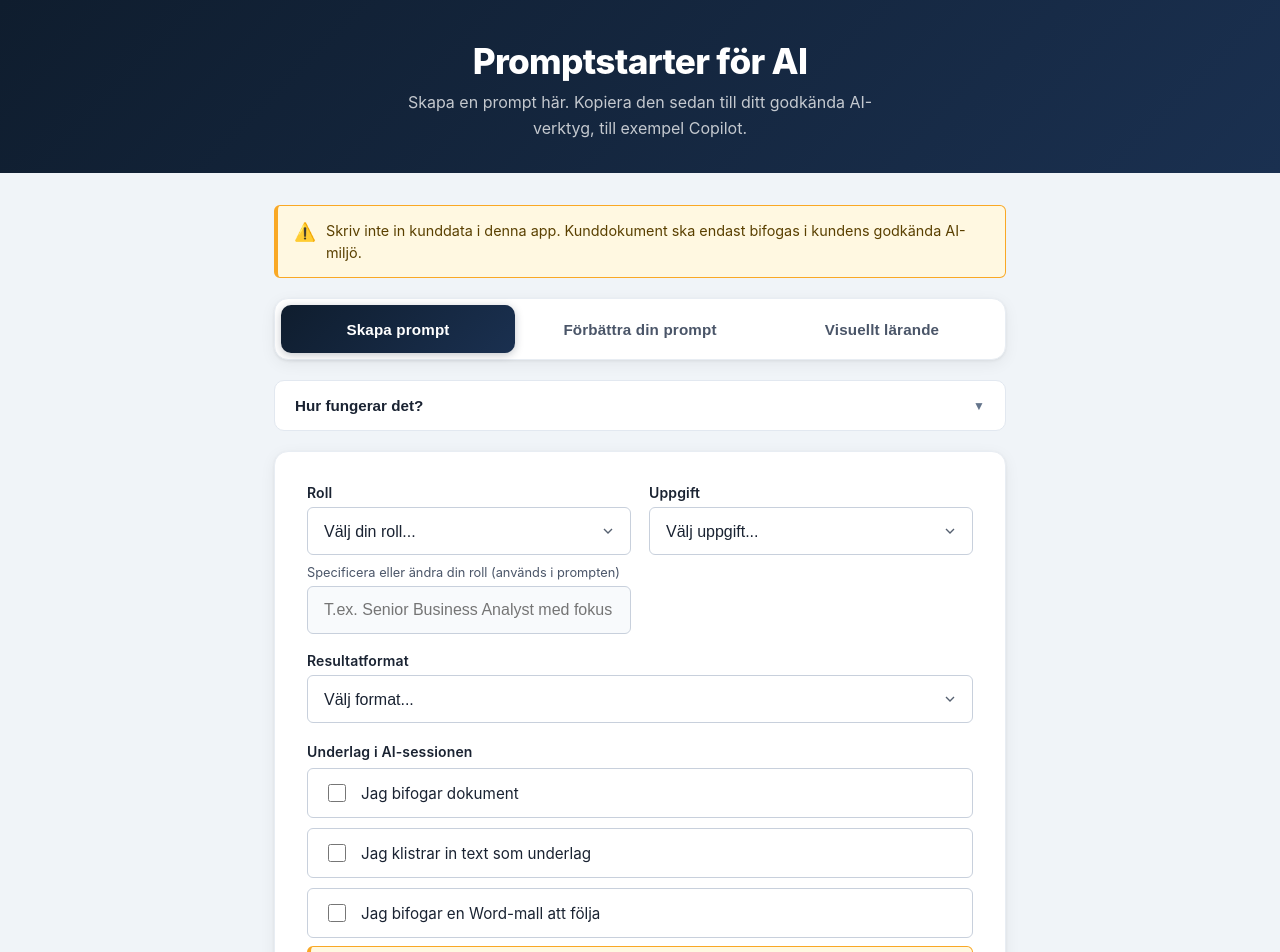
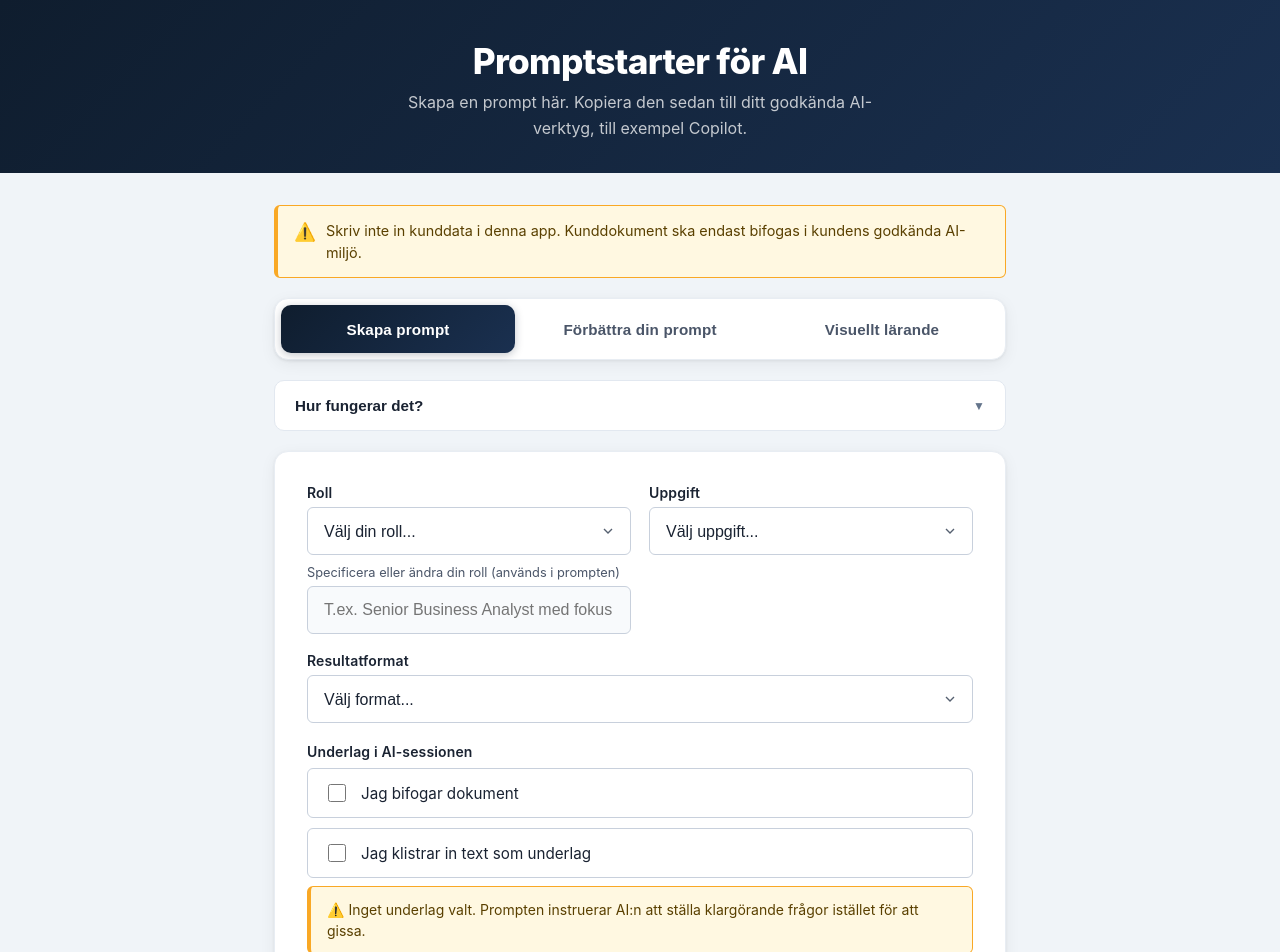
Before and after one commit to larsnewsletters19-svg/promptstarter, a React (Vite) app: page / in a window 1280 px wide. Shown: the top 952 px of the page. Built offline with nearby package versions, Linux system fonts and the light colour scheme.

Commit message:
Förbättrade promptar + Word-dokument som outputformat

```diff
--- a/src/data/options.ts
+++ b/src/data/options.ts
@@ -186,10 +186,9 @@ export const managerRoles: Role[] = [
 ];
 
 // Underlagstyper – kan kombineras
-export type SourceType = "dokument" | "inklistrad text" | "word-mall";
+export type SourceType = "dokument" | "inklistrad text";
 
 export const sourceTypes: { value: SourceType; label: string }[] = [
   { value: "dokument", label: "Jag bifogar dokument" },
   { value: "inklistrad text", label: "Jag klistrar in text som underlag" },
-  { value: "word-mall", label: "Jag bifogar en Word-mall att följa" },
 ];
```
